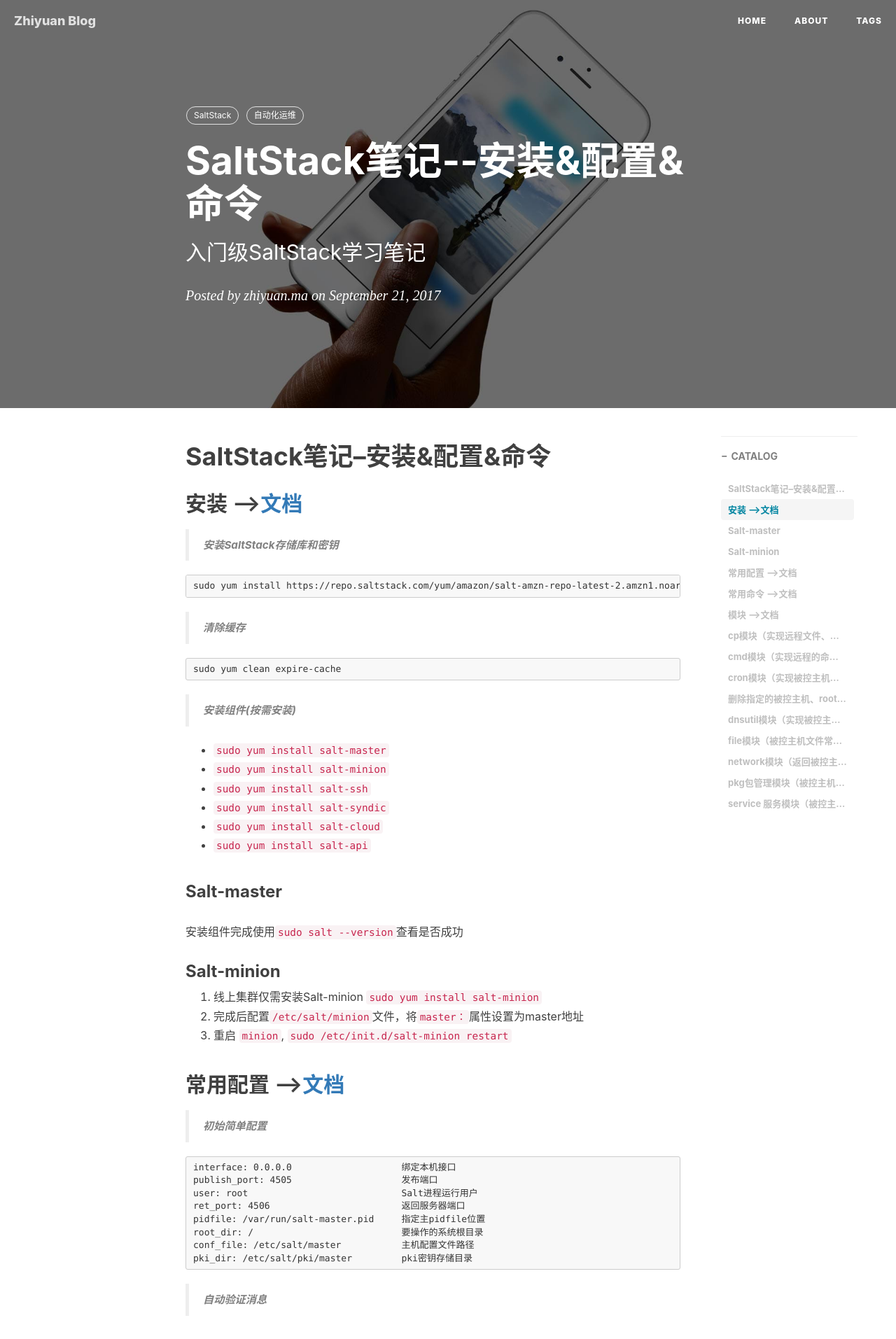
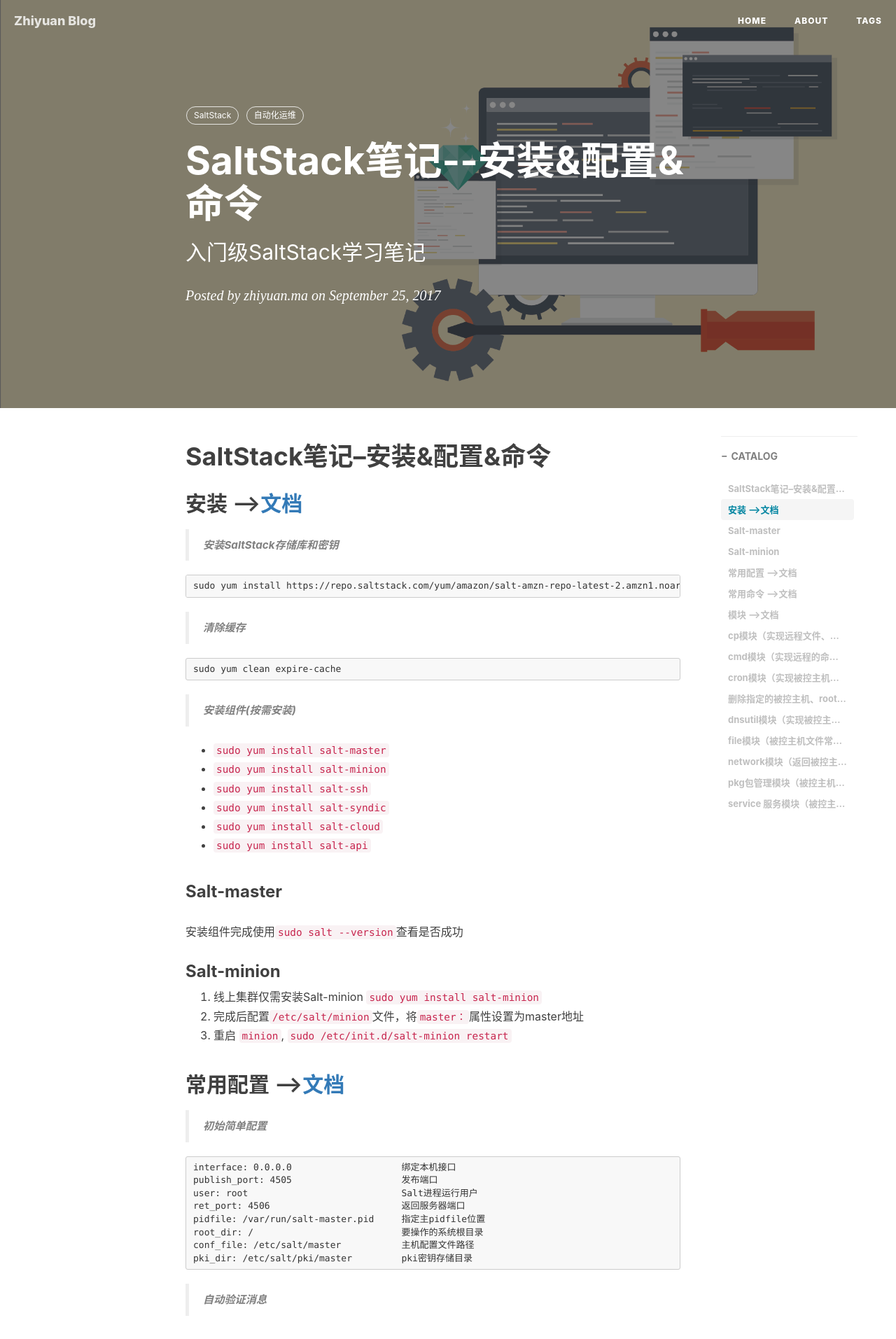
Before and after one commit to ma-zhiyuan/ma-zhiyuan.github.io, a Jekyll site: the page built from _posts/2017-09-25-SaltStack--安装&配置&命令.md, in a window 1280 px wide. Shown: the top 1913 px of the page at 70% size. Built offline with Jekyll 4.4.1, drawn with Linux system fonts in a browser that asks for light colours; nearby versions of some CDN libraries; comment, search, counter and statistics services are not loaded; some of the changed text lies outside the part shown.

Commit message:
[ZY] fix

```diff
--- a/_posts/2017-09-21-SaltStack--安装&配置&命令.md
+++ b/_posts/2017-09-25-SaltStack--安装&配置&命令.md
@@ -2,9 +2,9 @@
 layout:     post
 title:      SaltStack笔记--安装&配置&命令
 subtitle:   入门级SaltStack学习笔记
-date:       2017-09-21
+date:       2017-09-25
 author:     zhiyuan.ma
-header-img: img/post-bg-ios9-web.jpg
+header-img: img/post-bg-debug.png
 catalog: true
 tags:
     - SaltStack
```
Also changed, not shown: _posts/2017-09-21-自动运维工具调查.md (+1 -1 lines), _posts/2017-09-31-salt-api笔记-安装&配置&命令.md (+1 -1 lines), img/post-bg-es.png (added).
